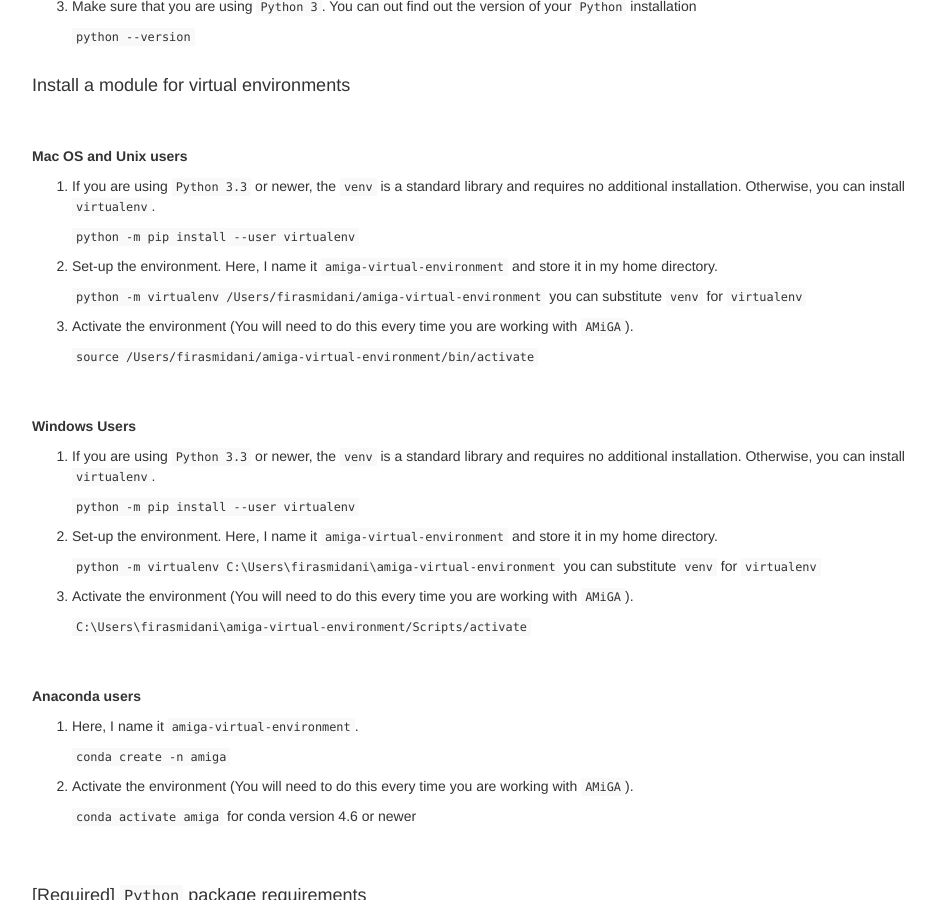
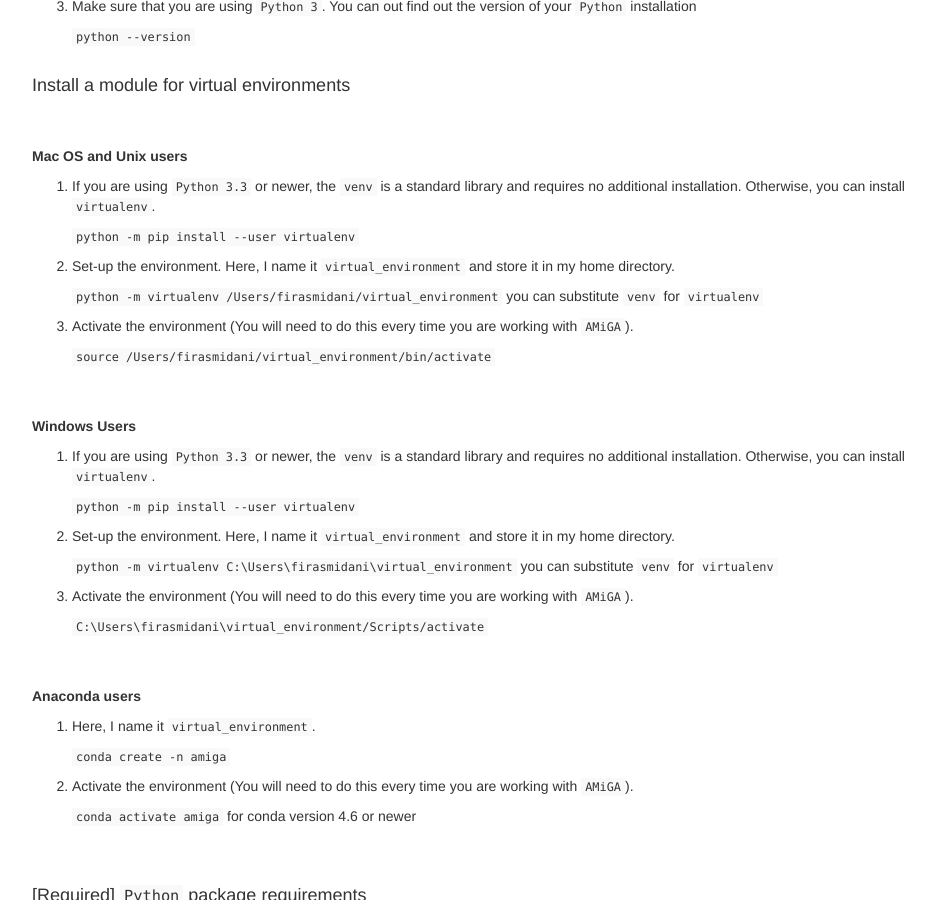
Before and after one commit to firasmidani/amiga, a Jekyll site: the page built from docs/_posts/2020-03-23-installation.md, in a window 1280 px wide and 900 px high, scrolled down 1037 px. Shown: the whole window, without its empty margins (233-1168 px from the left). Built offline with Jekyll 4.4.1, drawn with Linux system fonts in a browser that asks for light colours.

Commit message:
shorter example name

```diff
--- a/docs/_posts/2020-03-23-installation.md
+++ b/docs/_posts/2020-03-23-installation.md
@@ -62,13 +62,13 @@ Your machine may have multiple installations of `Python`. You must use the same
 
     `python -m pip install --user virtualenv`
 
-2. Set-up the environment. Here, I name it `amiga-virtual-environment` and store it in my home directory.
+2. Set-up the environment. Here, I name it `virtual_environment` and store it in my home directory.
 
-    `python -m virtualenv /Users/firasmidani/amiga-virtual-environment`  you can substitute `venv` for `virtualenv`
+    `python -m virtualenv /Users/firasmidani/virtual_environment`  you can substitute `venv` for `virtualenv`
 
 3. Activate the environment (You will need to do this every time you are working with `AMiGA`).
 
-    `source /Users/firasmidani/amiga-virtual-environment/bin/activate`
+    `source /Users/firasmidani/virtual_environment/bin/activate`
 
 <br /><br />
 **Windows Users**
@@ -77,18 +77,18 @@ Your machine may have multiple installations of `Python`. You must use the same
 
     `python -m pip install --user virtualenv`
 
-2. Set-up the environment. Here, I name it `amiga-virtual-environment` and store it in my home directory.
+2. Set-up the environment. Here, I name it `virtual_environment` and store it in my home directory.
 
-    `python -m virtualenv C:\Users\firasmidani\amiga-virtual-environment`  you can substitute `venv` for `virtualenv`
+    `python -m virtualenv C:\Users\firasmidani\virtual_environment`  you can substitute `venv` for `virtualenv`
 
 3. Activate the environment (You will need to do this every time you are working with `AMiGA`).
 
-    `C:\Users\firasmidani\amiga-virtual-environment/Scripts/activate`
+    `C:\Users\firasmidani\virtual_environment/Scripts/activate`
 
 <br /><br />
 **Anaconda users**
 
-1. Here, I name it `amiga-virtual-environment`.
+1. Here, I name it `virtual_environment`.
 
     `conda create -n amiga`
 
```
